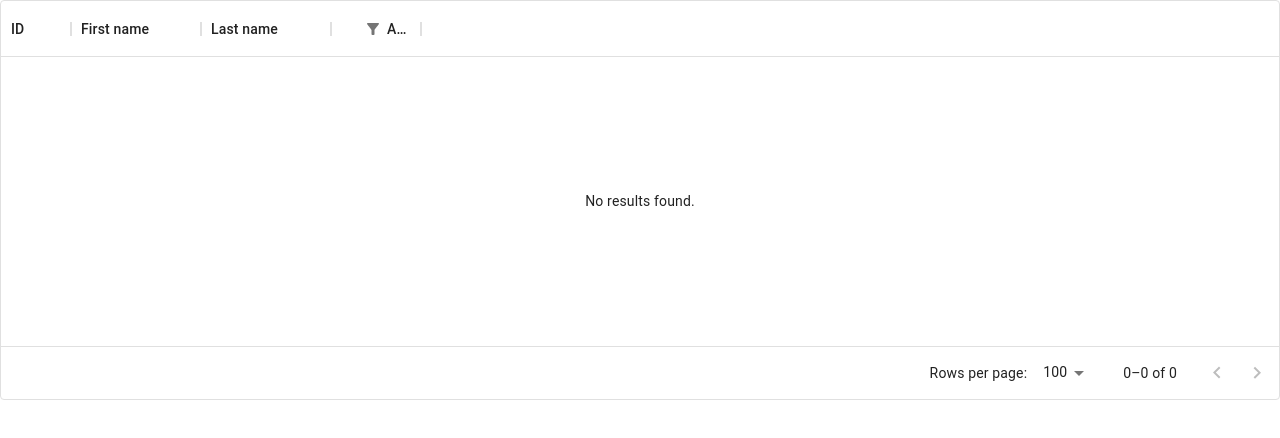
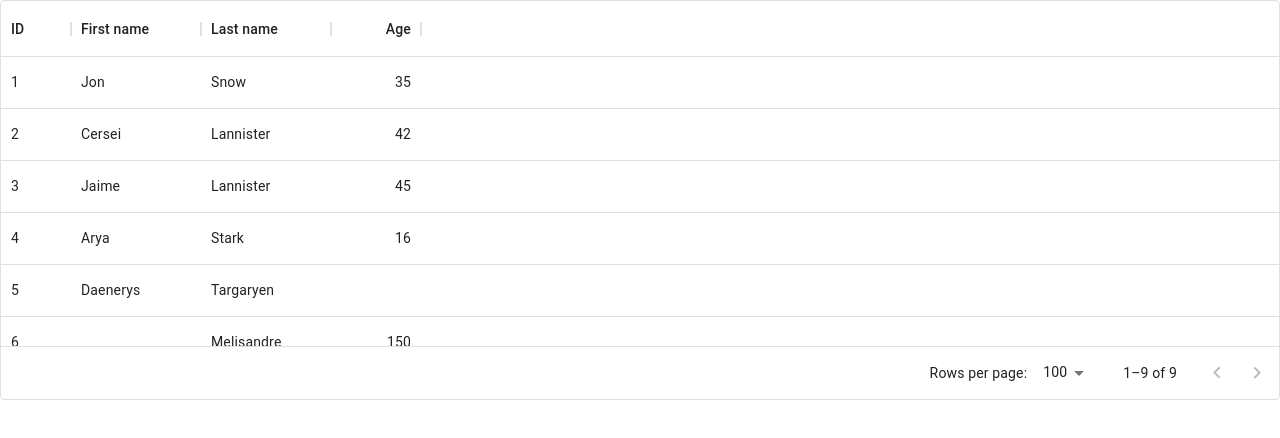
Before and after one commit to danidcode/Slider-filter-DataGrid, a React (Create React App) app: page / in a window 1280 px wide. Shown: the top 438 px of the page. Built offline with nearby package versions, Linux system fonts and the light colour scheme.

Commit message:
filtering by age working correctly

```diff
--- a/src/MyUi.tsx
+++ b/src/MyUi.tsx
@@ -12,8 +12,7 @@ import { Slider, SliderProps } from '@mui/material';
 
 
 function RatingInputValue(props: GridFilterInputValueProps) {
-  const [value1, setValue1] = React.useState<number[]>([20, 37]);
-  const { item, applyValue, focusElementRef, minValue, maxValue } = props;
+  const { item, applyValue, focusElementRef, minValue, maxValue, value1, setValue1 } = props;
 
   const minDistance = 10;
   const ratingRef: React.Ref<any> = React.useRef(null);
@@ -21,7 +20,6 @@ function RatingInputValue(props: GridFilterInputValueProps) {
   React.useImperativeHandle(focusElementRef, () => ({
     focus: () => {
       ratingRef.current
-        .querySelector(`input[value="${Number(item.value) || ''}"]`)
         .focus();
     },
   }));
@@ -76,11 +74,11 @@ function RatingInputValue(props: GridFilterInputValueProps) {
 }
 
 
-
 export default function MyUi() {
 
   const [maxValue, setMaxValue] = React.useState<number>(0);
   const [minValue, setMinValue] = React.useState<number>(0);
+  const [value1, setValue1] = React.useState<number[]>([minValue || 0, maxValue || 0]);
   const ratingOnlyOperators: GridFilterOperator[] = [
     {
       label: 'Above',
@@ -96,12 +94,13 @@ export default function MyUi() {
         }
 
         return (params): boolean => {
+          console.log(filterItem.value);
 
           return Number(params.value) >= Number(filterItem.value[0]) && Number(params.value) <= Number(filterItem.value[1]);
         };
       },
       InputComponent: RatingInputValue,
-      InputComponentProps: { type: 'number', 'minValue': minValue, 'maxValue': maxValue },
+      InputComponentProps: { type: 'number', 'minValue': minValue, 'maxValue': maxValue, 'value1': value1, 'setValue1': setValue1 },
     },
   ];
 
@@ -130,7 +129,6 @@ export default function MyUi() {
   ];
   let ages: number[] = []
 
-
   rows.forEach(row => {
 
     if (row.age != undefined) ages.push(row.age);
@@ -140,11 +138,10 @@ export default function MyUi() {
   const min = Math.min(...ages)
 
   React.useEffect(() => {
-
-
     setMinValue(min);
     setMaxValue(max);
-  }, [rows])
+    setValue1([min, max])
+  }, [])
 
   const columns = React.useMemo(
     () =>
@@ -159,6 +156,7 @@ export default function MyUi() {
     [fakeColumns],
   );
 
+
   return (
     <div style={{ height: 400, width: '100%' }}>
       <DataGrid
@@ -171,7 +169,6 @@ export default function MyUi() {
                 {
                   id: 1,
                   columnField: 'age',
-                  value: '3',
                   operatorValue: 'above',
                 },
               ],
```
